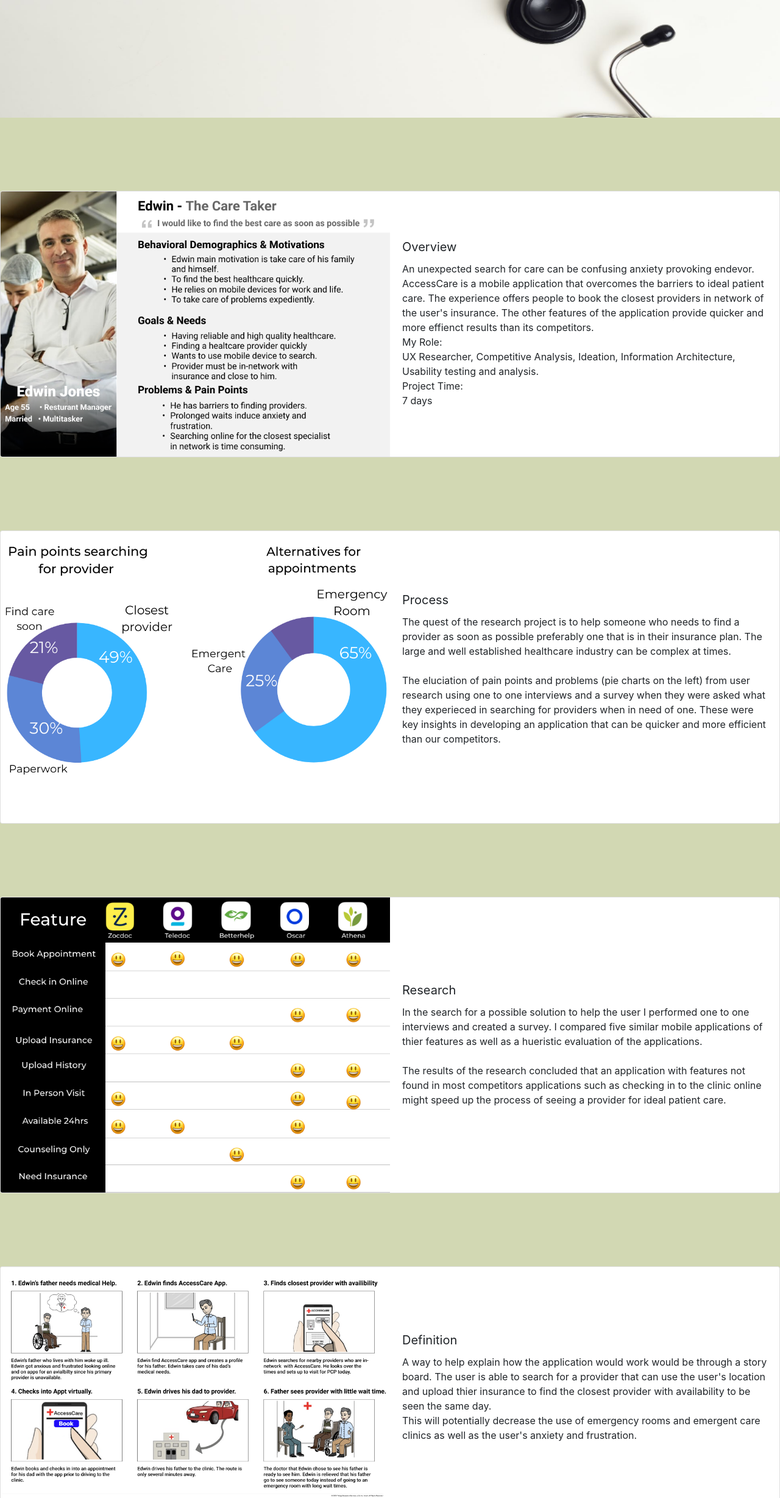
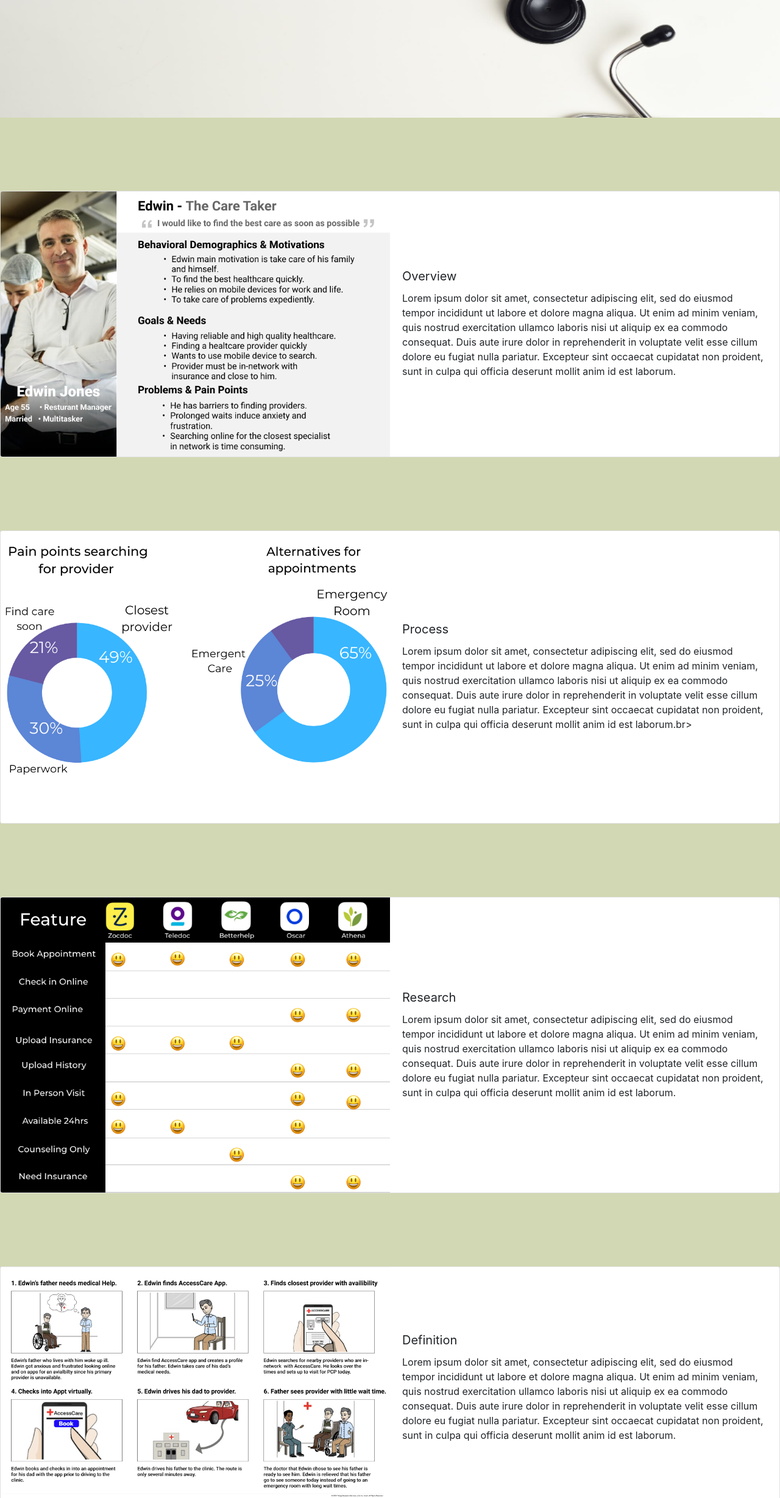
Before and after one commit to jackhowardb/UX_HW, a plain HTML site: page index.html in a window 1280 px wide. Shown: the part 343-2800 px from the top of the page at 61% size. Drawn offline with nearby package versions, Linux system fonts and the light colour scheme.

Commit message:
Update index.html

```diff
--- a/index.html
+++ b/index.html
@@ -77,7 +77,7 @@
         <div class="card-body">
           <h5 class="card-title">Overview</h5>
           <p class="card-text">
-          An unexpected search for care can be confusing anxiety provoking endevor. AccessCare is a mobile application that overcomes the barriers to ideal patient care. The experience offers people to book the closest providers in network of the user's insurance. The other features of the application provide quicker and more effienct results than its competitors.<br> My Role:<br>UX Researcher, Competitive Analysis, Ideation, Information Architecture, Usability testing and analysis.<br>Project Time:<br>7 days
+          Lorem ipsum dolor sit amet, consectetur adipiscing elit, sed do eiusmod tempor incididunt ut labore et dolore magna aliqua. Ut enim ad minim veniam, quis nostrud exercitation ullamco laboris nisi ut aliquip ex ea commodo consequat. Duis aute irure dolor in reprehenderit in voluptate velit esse cillum dolore eu fugiat nulla pariatur. Excepteur sint occaecat cupidatat non proident, sunt in culpa qui officia deserunt mollit anim id est laborum.
 
           </p>
         </div>
@@ -87,7 +87,7 @@
         <div class="card-body">
           <h5 class="card-title">Process</h5>
           <p class="card-text">
-            The quest of the research project is to help someone who needs to find a provider as soon as possible preferably one that is in their insurance plan. The large and well established healthcare industry can be complex at times. <br><br>The eluciation of pain points and problems (pie charts on the left) from user research using one to one interviews and a survey  when they were asked what they experieced in searching for providers when in need of one. These were key insights in developing an application that can be quicker and more efficient than our competitors.<br><br>
+          Lorem ipsum dolor sit amet, consectetur adipiscing elit, sed do eiusmod tempor incididunt ut labore et dolore magna aliqua. Ut enim ad minim veniam, quis nostrud exercitation ullamco laboris nisi ut aliquip ex ea commodo consequat. Duis aute irure dolor in reprehenderit in voluptate velit esse cillum dolore eu fugiat nulla pariatur. Excepteur sint occaecat cupidatat non proident, sunt in culpa qui officia deserunt mollit anim id est laborum.br><br>
           </p>
         </div>
       </div>
@@ -96,7 +96,7 @@
         <div class="card-body">
           <h5 class="card-title">Research</h5>
           <p class="card-text">
-            In the search for a possible solution to help the user I performed one to one interviews and created a survey. I compared five similar mobile applications of thier features as well as a hueristic evaluation of the applications.<br><br>The results of the research concluded that an application with features not found in most competitors applications such as checking in to the clinic online might speed up the process of seeing a provider for ideal patient care.
+           Lorem ipsum dolor sit amet, consectetur adipiscing elit, sed do eiusmod tempor incididunt ut labore et dolore magna aliqua. Ut enim ad minim veniam, quis nostrud exercitation ullamco laboris nisi ut aliquip ex ea commodo consequat. Duis aute irure dolor in reprehenderit in voluptate velit esse cillum dolore eu fugiat nulla pariatur. Excepteur sint occaecat cupidatat non proident, sunt in culpa qui officia deserunt mollit anim id est laborum.
           </p>
         </div>
       </div>
@@ -105,8 +105,7 @@
         <div class="card-body">
           <h5 class="card-title">Definition</h5>
           <p class="card-text">
-            A way to help explain how the application would work would be through a story board. The user is able to search for a provider that can use the user's location and upload thier insurance to find the closest provider with availability to be seen the same day.<br> This will potentially decrease the use of emergency rooms and emergent care clinics as well as the user's anxiety and frustration.
-          </p>
+         Lorem ipsum dolor sit amet, consectetur adipiscing elit, sed do eiusmod tempor incididunt ut labore et dolore magna aliqua. Ut enim ad minim veniam, quis nostrud exercitation ullamco laboris nisi ut aliquip ex ea commodo consequat. Duis aute irure dolor in reprehenderit in voluptate velit esse cillum dolore eu fugiat nulla pariatur. Excepteur sint occaecat cupidatat non proident, sunt in culpa qui officia deserunt mollit anim id est laborum.          </p>
         </div>
       </div>
       <div class="card">
@@ -114,8 +113,7 @@
         <div class="card-body">
           <h5 class="card-title">Ideation</h5>
           <p class="card-text">
-            The value proposition statement of AccessCare is quicker, closer and the right care.<br><br> The mobile application has the potential to make more efficient use of time due to the features for the user. The application can also save money by decreasing visits to emergency rooms and emergent care centers.
-          </p>
+     Lorem ipsum dolor sit amet, consectetur adipiscing elit, sed do eiusmod tempor incididunt ut labore et dolore magna aliqua. Ut enim ad minim veniam, quis nostrud exercitation ullamco laboris nisi ut aliquip ex ea commodo consequat. Duis aute irure dolor in reprehenderit in voluptate velit esse cillum dolore eu fugiat nulla pariatur. Excepteur sint occaecat cupidatat non proident, sunt in culpa qui officia deserunt mollit anim id est laborum.          </p>
         </div>
       </div>
       <div class="card">
@@ -123,8 +121,7 @@
         <div class="card-body">
           <h5 class="card-title">Prototype</h5>
           <p class="card-text">
-            The process of the prototype had many iterations.<br><br> I performed the usability testing and analysis during this project. The results of the usability testing showed that iteration of the "Home" button, improvement of white space as well as font and aligment issues were the top priority.<br><br>After the iterations were performed in two rounds the application was "easy to use", "liked that it showed distance", and overall most testers said "it felt good to use."
-          </p>
+        Lorem ipsum dolor sit amet, consectetur adipiscing elit, sed do eiusmod tempor incididunt ut labore et dolore magna aliqua. Ut enim ad minim veniam, quis nostrud exercitation ullamco laboris nisi ut aliquip ex ea commodo consequat. Duis aute irure dolor in reprehenderit in voluptate velit esse cillum dolore eu fugiat nulla pariatur. Excepteur sint occaecat cupidatat non proident, sunt in culpa qui officia deserunt mollit anim id est laborum.          </p>
         </div>
       </div>
      </section>
```
